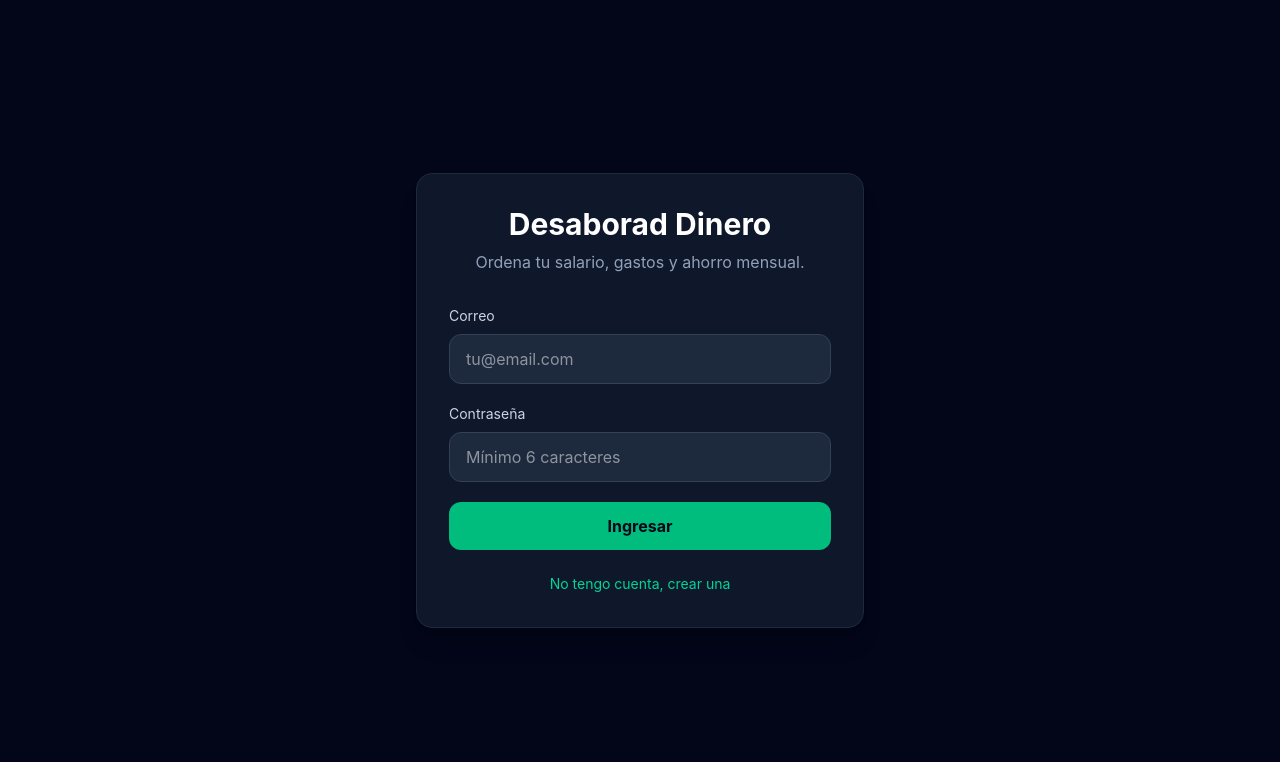
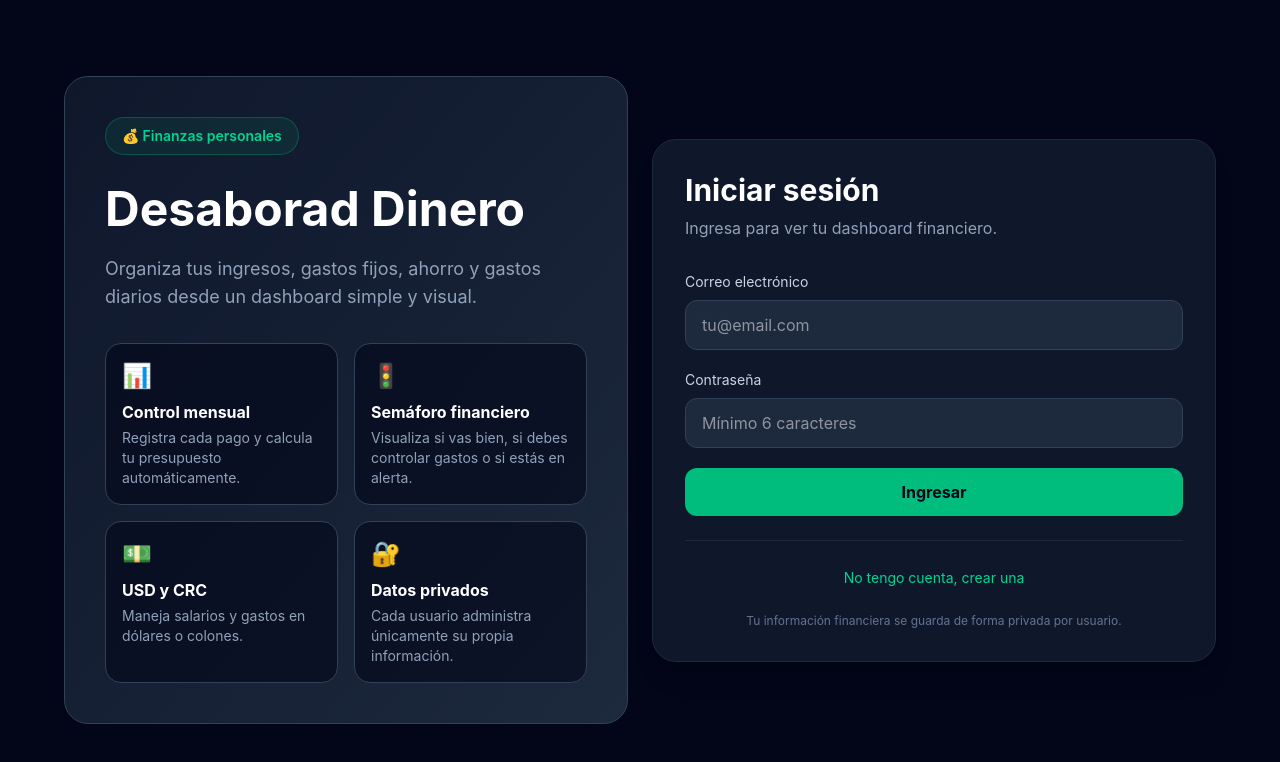
Before and after one commit to Alecam25/Desaborad-dinero, a React (Vite) app: page / in a window 1280 px wide. Shown: the top 762 px of the page. Built offline with nearby package versions, Linux system fonts and the light colour scheme; no server answers.

Commit message:
Improve login UI

```diff
--- /dev/null
+++ b/src/components/FinancialOverview.jsx
@@ -0,0 +1,127 @@
+import { formatCRC } from '../utils/financeCalculations'
+
+export default function FinancialOverview({
+  totalSpent,
+  availableInitial,
+  availableNow,
+  dailyLimit,
+}) {
+  const percentageUsed =
+    availableInitial > 0 ? (totalSpent / availableInitial) * 100 : 0
+
+  const safePercentage = Math.min(Math.max(percentageUsed, 0), 100)
+
+  let status = {
+    emoji: '🟢',
+    title: 'Vas bien',
+    message: 'Estás usando tu dinero de forma controlada. Sigue así.',
+    badge: 'bg-emerald-500/10 text-emerald-400 border-emerald-500/30',
+    bar: 'bg-emerald-500',
+  }
+
+  if (safePercentage >= 50 && safePercentage < 75) {
+    status = {
+      emoji: '🟡',
+      title: 'Cuidado con el ritmo',
+      message: 'Ya usaste más de la mitad de tu dinero disponible. Revisa tus próximos gastos.',
+      badge: 'bg-yellow-500/10 text-yellow-400 border-yellow-500/30',
+      bar: 'bg-yellow-500',
+    }
+  }
+
+  if (safePercentage >= 75) {
+    status = {
+      emoji: '🔴',
+      title: 'Alerta financiera',
+      message: 'Estás cerca de consumir tu dinero disponible. Intenta reducir gastos no necesarios.',
+      badge: 'bg-red-500/10 text-red-400 border-red-500/30',
+      bar: 'bg-red-500',
+    }
+  }
+
+  if (availableNow < 0) {
+    status = {
+      emoji: '🚨',
+      title: 'Presupuesto sobrepasado',
+      message: 'Ya gastaste más de lo disponible. Es momento de frenar gastos y revisar prioridades.',
+      badge: 'bg-red-500/10 text-red-400 border-red-500/30',
+      bar: 'bg-red-500',
+    }
+  }
+
+  return (
+    <section className="mt-6 sm:mt-8 bg-gradient-to-br from-slate-900 to-slate-800 border border-slate-700 rounded-2xl p-4 sm:p-6">
+      <div className="flex flex-col lg:flex-row lg:items-center lg:justify-between gap-6">
+        <div>
+          <div
+            className={`inline-flex items-center gap-2 border px-4 py-2 rounded-full text-sm font-semibold ${status.badge}`}
+          >
+            <span>{status.emoji}</span>
+            <span>{status.title}</span>
+          </div>
+
+          <h2 className="text-2xl sm:text-3xl font-bold mt-4">
+            Resumen de tu dinero
+          </h2>
+
+          <p className="text-slate-400 mt-2 max-w-2xl">
+            {status.message}
+          </p>
+        </div>
+
+        <div className="bg-slate-950/60 border border-slate-700 rounded-2xl p-5 min-w-full lg:min-w-[280px]">
+          <p className="text-slate-400 text-sm">Disponible actual</p>
+          <h3 className="text-3xl font-bold mt-1">
+            {formatCRC(availableNow)}
+          </h3>
+
+          <p className="text-slate-400 text-sm mt-4">
+            Límite diario recomendado
+          </p>
+          <p className="text-xl font-semibold">
+            {formatCRC(dailyLimit)}
+          </p>
+        </div>
+      </div>
+
+      <div className="mt-6">
+        <div className="flex justify-between text-sm mb-2">
+          <span className="text-slate-400">Uso del disponible</span>
+          <span className="font-semibold">
+            {safePercentage.toFixed(1)}%
+          </span>
+        </div>
+
+        <div className="w-full bg-slate-950 rounded-full h-4 overflow-hidden border border-slate-700">
+          <div
+            className={`h-full ${status.bar} transition-all duration-500`}
+            style={{ width: `${safePercentage}%` }}
+          />
+        </div>
+
+        <div className="grid grid-cols-1 sm:grid-cols-3 gap-4 mt-6">
+          <div className="bg-slate-950/60 border border-slate-700 rounded-xl p-4">
+            <p className="text-slate-400 text-sm">Disponible inicial</p>
+            <h4 className="text-xl font-bold mt-1">
+              {formatCRC(availableInitial)}
+            </h4>
+          </div>
+
+          <div className="bg-slate-950/60 border border-slate-700 rounded-xl p-4">
+            <p className="text-slate-400 text-sm">Gastado</p>
+            <h4 className="text-xl font-bold mt-1">
+              {formatCRC(totalSpent)}
+            </h4>
+          </div>
+
+          <div className="bg-slate-950/60 border border-slate-700 rounded-xl p-4">
+            <p className="text-slate-400 text-sm">Disponible actual</p>
+            <h4 className="text-xl font-bold mt-1">
+              {formatCRC(availableNow)}
+            </h4>
+          </div>
+        </div>
+      </div>
+    </section>
+  )
+}
--- a/src/pages/Dashboard.jsx
+++ b/src/pages/Dashboard.jsx
@@ -1,11 +1,12 @@
 import { useEffect, useState } from 'react'
 import FixedExpensesCard from '../components/FixedExpensesCard'
 import UpcomingPayments from '../components/UpcomingPayments'
+import MonthlyHistory from '../components/MonthlyHistory'
+import FinancialOverview from '../components/FinancialOverview'
 import { supabase } from '../lib/supabaseClient'
 import RegisterPayment from './RegisterPayment'
 import DailyExpenses from './DailyExpenses'
 import { formatCRC } from '../utils/financeCalculations'
-import MonthlyHistory from '../components/MonthlyHistory'
 
 export default function Dashboard({ session }) {
   const [latestCycle, setLatestCycle] = useState(null)
@@ -30,7 +31,7 @@ useEffect(() => {
       .eq('user_id', session.user.id)
       .order('created_at', { ascending: false })
       .limit(1)
-      .single()
+      .maybeSingle()
 
     if (!error) {
       setLatestCycle(data)
@@ -38,6 +39,8 @@ useEffect(() => {
   }
 
   async function loadDailyExpenses() {
+    if (!latestCycle) return
+
     const { data, error } = await supabase
       .from('daily_expenses')
       .select('*')
@@ -55,6 +58,7 @@ useEffect(() => {
       .select('*')
       .eq('user_id', session.user.id)
       .eq('is_active', true)
+      .order('due_day', { ascending: true })
 
     if (!error) {
       setFixedExpenses(data || [])
@@ -72,36 +76,16 @@ useEffect(() => {
 
   const availableInitial = Number(latestCycle?.available_amount || 0)
   const availableNow = availableInitial - totalSpent
-  const percentageRemaining =
-    availableInitial > 0 ? (availableNow / availableInitial) * 100 : 100
-
-  let status = {
-    text: 'Vas bien',
-    emoji: '🟢',
-    box: 'bg-emerald-500/10 text-emerald-400 border-emerald-500/30',
-  }
-
-  if (percentageRemaining <= 25) {
-    status = {
-      text: 'Cuidado, queda poco dinero',
-      emoji: '🔴',
-      box: 'bg-red-500/10 text-red-400 border-red-500/30',
-    }
-  } else if (percentageRemaining <= 50) {
-    status = {
-      text: 'Atención, controla gastos',
-      emoji: '🟡',
-      box: 'bg-yellow-500/10 text-yellow-400 border-yellow-500/30',
-    }
-  }
 
   return (
     <div className="min-h-screen bg-slate-950 text-white px-4 sm:px-6 py-6 sm:py-8">
       <div className="max-w-6xl mx-auto">
         <header className="flex flex-col sm:flex-row sm:items-center sm:justify-between gap-4 mb-6 sm:mb-8">
           <div>
-            <h1 className="text-2xl sm:text-3xl font-bold">Desaborad Dinero</h1>
-            <p className="text-slate-400">
+            <h1 className="text-2xl sm:text-3xl font-bold">
+              Desaborad Dinero
+            </h1>
+            <p className="text-slate-400 text-sm sm:text-base">
               Bienvenido, {session?.user?.email}
             </p>
           </div>
@@ -144,44 +128,21 @@ useEffect(() => {
           </div>
         </section>
 
-        <section className="mt-8 bg-slate-900 border border-slate-800 rounded-2xl p-6">
+        {latestCycle ? (
+          <FinancialOverview
+            totalSpent={totalSpent}
+            availableInitial={availableInitial}
+            availableNow={availableNow}
+            dailyLimit={latestCycle.daily_limit}
+          />
+        ) : (
+          <section className="mt-6 sm:mt-8 bg-slate-900 border border-slate-800 rounded-2xl p-4 sm:p-6">
             <h2 className="text-xl font-bold mb-2">Estado financiero</h2>
-
-          {latestCycle ? (
-            <>
             <p className="text-slate-400">
-                Límite diario recomendado:{' '}
-                <strong className="text-white">
-                  {formatCRC(latestCycle.daily_limit)}
-                </strong>
+              Todavía no has creado un presupuesto. Registra tu primer pago para ver el resumen financiero.
             </p>
-
-              <p className="text-slate-400 mt-2">
-                Te queda el{' '}
-                <strong className="text-white">
-                  {percentageRemaining.toFixed(1)}%
-                </strong>{' '}
-                de tu dinero disponible.
-              </p>
-
-              <div
-                className={`mt-6 inline-flex items-center gap-3 border px-4 py-3 rounded-xl ${status.box}`}
-              >
-                {status.emoji} {status.text}
-              </div>
-            </>
-          ) : (
-            <p className="text-slate-400">
-              Todavía no has creado un presupuesto mensual.
-            </p>
+          </section>
         )}
-        </section>
-        <FixedExpensesCard
-          session={session}
-          expenses={fixedExpenses}
-          exchangeRate={latestCycle?.exchange_rate || 0}
-          onChange={loadFixedExpenses}
-        />
 
         <RegisterPayment
           session={session}
@@ -195,9 +156,15 @@ useEffect(() => {
           onExpenseCreated={loadDailyExpenses}
         />
 
-        <UpcomingPayments
+        <FixedExpensesCard
+          session={session}
           expenses={fixedExpenses}
+          exchangeRate={latestCycle?.exchange_rate || 0}
+          onChange={loadFixedExpenses}
         />
+
+        <UpcomingPayments expenses={fixedExpenses} />
+
         <MonthlyHistory session={session} />
       </div>
     </div>
--- a/src/pages/Login.jsx
+++ b/src/pages/Login.jsx
@@ -6,6 +6,7 @@ export default function Login() {
   const [email, setEmail] = useState('')
   const [password, setPassword] = useState('')
   const [message, setMessage] = useState('')
+  const [messageType, setMessageType] = useState('info')
   const [loading, setLoading] = useState(false)
 
   async function handleSubmit(e) {
@@ -15,14 +16,23 @@ export default function Login() {
 
     try {
       if (isRegister) {
+        const redirectUrl =
+          import.meta.env.VITE_APP_URL || window.location.origin
+
         const { error } = await supabase.auth.signUp({
           email,
           password,
+          options: {
+            emailRedirectTo: redirectUrl,
+          },
         })
 
         if (error) throw error
 
-        setMessage('Cuenta creada. Ahora puedes iniciar sesión.')
+        setMessageType('success')
+        setMessage(
+          'Cuenta creada. Revisa tu correo para confirmar la cuenta antes de iniciar sesión.'
+        )
       } else {
         const { error } = await supabase.auth.signInWithPassword({
           email,
@@ -31,33 +41,95 @@ export default function Login() {
 
         if (error) throw error
 
+        setMessageType('success')
         setMessage('Inicio de sesión correcto.')
       }
     } catch (error) {
+      setMessageType('error')
       setMessage(error.message)
     } finally {
       setLoading(false)
     }
   }
 
+  const messageStyles = {
+    success: 'bg-emerald-500/10 text-emerald-400 border-emerald-500/30',
+    error: 'bg-red-500/10 text-red-400 border-red-500/30',
+    info: 'bg-slate-800 text-slate-300 border-slate-700',
+  }
+
   return (
-    <div className="min-h-screen bg-slate-950 text-white flex items-center justify-center px-4">
-      <div className="w-full max-w-md bg-slate-900 border border-slate-800 rounded-2xl p-8 shadow-xl">
-        <div className="mb-8 text-center">
-          <h1 className="text-3xl font-bold">Desaborad Dinero</h1>
+    <div className="min-h-screen bg-slate-950 text-white px-4 py-6 sm:px-6 flex items-center justify-center">
+      <div className="w-full max-w-6xl grid grid-cols-1 lg:grid-cols-2 gap-6 items-center">
+        <section className="bg-gradient-to-br from-slate-900 to-slate-800 border border-slate-700 rounded-3xl p-6 sm:p-8 lg:p-10">
+          <div className="inline-flex items-center gap-2 bg-emerald-500/10 text-emerald-400 border border-emerald-500/30 px-4 py-2 rounded-full text-sm font-semibold">
+            💰 Finanzas personales
+          </div>
+
+          <h1 className="text-3xl sm:text-4xl lg:text-5xl font-bold mt-6 leading-tight">
+            Desaborad Dinero
+          </h1>
+
+          <p className="text-slate-400 mt-4 text-base sm:text-lg max-w-xl">
+            Organiza tus ingresos, gastos fijos, ahorro y gastos diarios desde un dashboard simple y visual.
+          </p>
+
+          <div className="grid grid-cols-1 sm:grid-cols-2 gap-4 mt-8">
+            <div className="bg-slate-950/60 border border-slate-700 rounded-2xl p-4">
+              <p className="text-2xl mb-2">📊</p>
+              <h3 className="font-bold">Control mensual</h3>
+              <p className="text-sm text-slate-400 mt-1">
+                Registra cada pago y calcula tu presupuesto automáticamente.
+              </p>
+            </div>
+
+            <div className="bg-slate-950/60 border border-slate-700 rounded-2xl p-4">
+              <p className="text-2xl mb-2">🚦</p>
+              <h3 className="font-bold">Semáforo financiero</h3>
+              <p className="text-sm text-slate-400 mt-1">
+                Visualiza si vas bien, si debes controlar gastos o si estás en alerta.
+              </p>
+            </div>
+
+            <div className="bg-slate-950/60 border border-slate-700 rounded-2xl p-4">
+              <p className="text-2xl mb-2">💵</p>
+              <h3 className="font-bold">USD y CRC</h3>
+              <p className="text-sm text-slate-400 mt-1">
+                Maneja salarios y gastos en dólares o colones.
+              </p>
+            </div>
+
+            <div className="bg-slate-950/60 border border-slate-700 rounded-2xl p-4">
+              <p className="text-2xl mb-2">🔐</p>
+              <h3 className="font-bold">Datos privados</h3>
+              <p className="text-sm text-slate-400 mt-1">
+                Cada usuario administra únicamente su propia información.
+              </p>
+            </div>
+          </div>
+        </section>
+
+        <section className="bg-slate-900 border border-slate-800 rounded-3xl p-6 sm:p-8 shadow-xl">
+          <div className="mb-8">
+            <h2 className="text-2xl sm:text-3xl font-bold">
+              {isRegister ? 'Crear cuenta' : 'Iniciar sesión'}
+            </h2>
+
             <p className="text-slate-400 mt-2">
-            Ordena tu salario, gastos y ahorro mensual.
+              {isRegister
+                ? 'Crea tu cuenta para empezar a ordenar tu dinero.'
+                : 'Ingresa para ver tu dashboard financiero.'}
             </p>
           </div>
 
           <form onSubmit={handleSubmit} className="space-y-5">
             <div>
               <label className="block text-sm text-slate-300 mb-2">
-              Correo
+                Correo electrónico
               </label>
               <input
                 type="email"
-              className="w-full rounded-xl bg-slate-800 border border-slate-700 px-4 py-3 outline-none focus:border-emerald-500"
+                className="w-full min-w-0 rounded-xl bg-slate-800 border border-slate-700 px-4 py-3 outline-none focus:border-emerald-500"
                 placeholder="tu@email.com"
                 value={email}
                 onChange={(e) => setEmail(e.target.value)}
@@ -71,7 +143,7 @@ export default function Login() {
               </label>
               <input
                 type="password"
-              className="w-full rounded-xl bg-slate-800 border border-slate-700 px-4 py-3 outline-none focus:border-emerald-500"
+                className="w-full min-w-0 rounded-xl bg-slate-800 border border-slate-700 px-4 py-3 outline-none focus:border-emerald-500"
                 placeholder="Mínimo 6 caracteres"
                 value={password}
                 onChange={(e) => setPassword(e.target.value)}
@@ -94,23 +166,32 @@ export default function Login() {
           </form>
 
           {message && (
-          <p className="mt-5 text-center text-sm text-slate-300">
+            <div
+              className={`mt-5 border px-4 py-3 rounded-xl text-sm ${messageStyles[messageType]}`}
+            >
               {message}
-          </p>
+            </div>
           )}
 
+          <div className="mt-6 border-t border-slate-800 pt-6">
             <button
               onClick={() => {
                 setIsRegister(!isRegister)
                 setMessage('')
               }}
-          className="w-full mt-6 text-sm text-emerald-400 hover:text-emerald-300"
+              className="w-full text-sm text-emerald-400 hover:text-emerald-300"
             >
               {isRegister
                 ? 'Ya tengo cuenta, iniciar sesión'
                 : 'No tengo cuenta, crear una'}
             </button>
           </div>
+
+          <p className="text-xs text-slate-500 text-center mt-6">
+            Tu información financiera se guarda de forma privada por usuario.
+          </p>
+        </section>
+      </div>
     </div>
   )
 }
```
Lines whose indentation alone changed are shown as unchanged.
